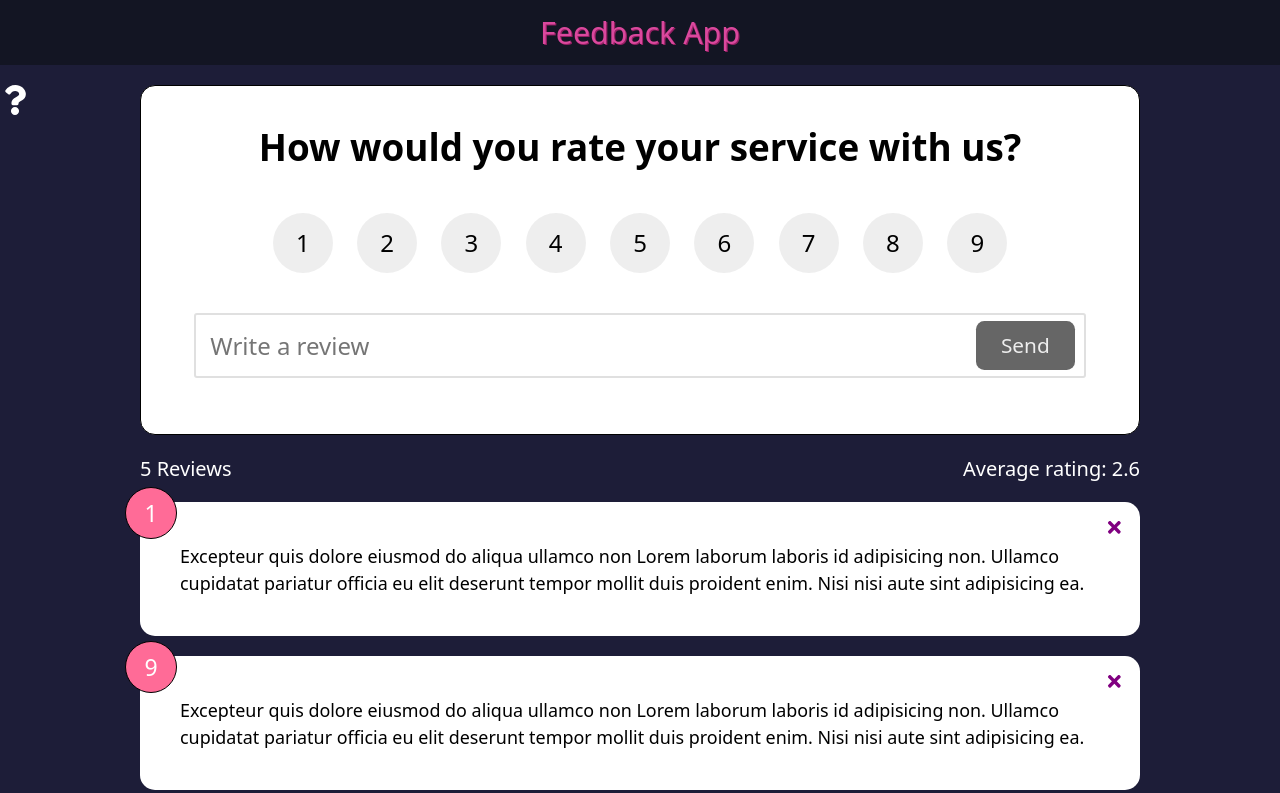
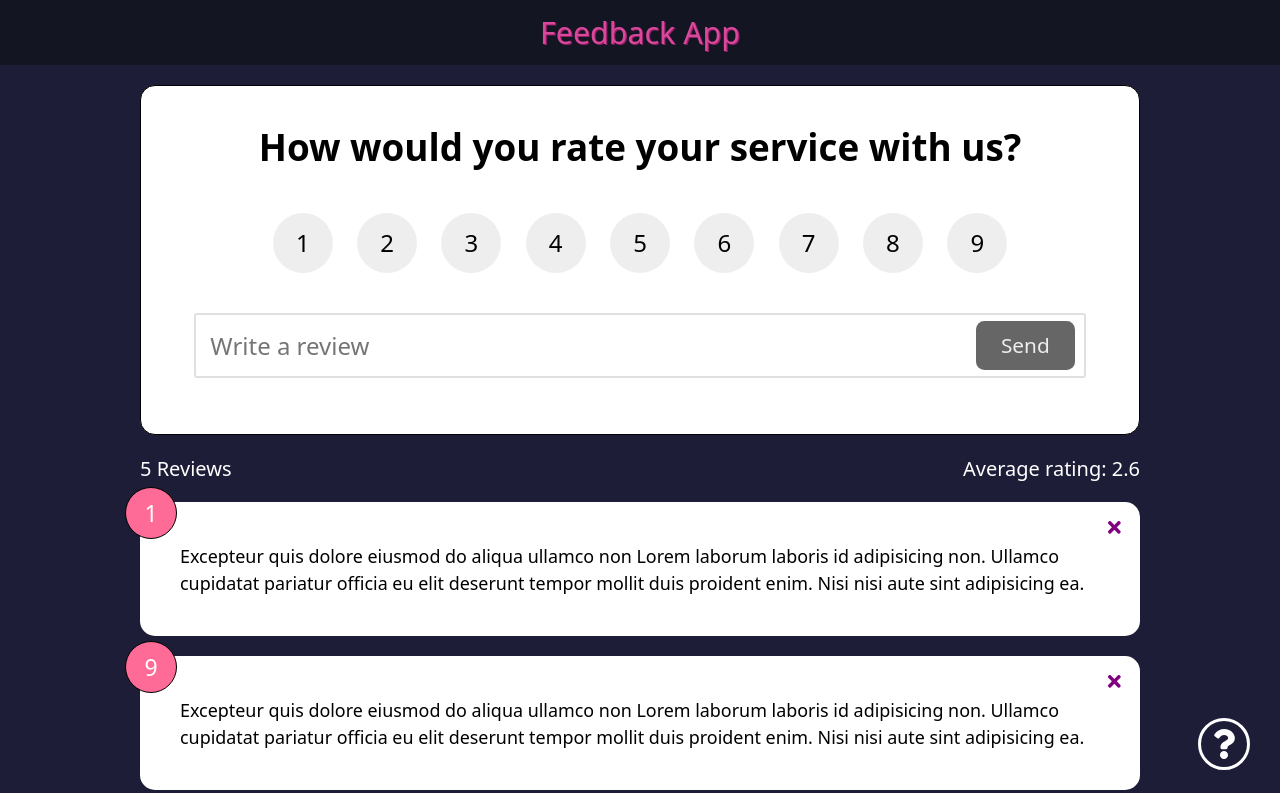
Before and after one commit to stinger222/react-feedback-app, a React (Create React App) app: page / in a window 1280 px wide. Shown: the top 793 px of the page. Built offline with nearby package versions, Linux system fonts and the light colour scheme.

Commit message:
Added styles for "about" button

```diff
--- a/src/index.scss
+++ b/src/index.scss
@@ -265,4 +265,24 @@ header {
 			}
 		}
 	}
+
+	.about-icon {
+		position: absolute;
+		bottom: 30px;
+		right: 30px;
+
+		height: 30px;
+		width: 30px;
+		padding: 8px;
+
+		text-align: center;
+		border: 3px solid white;
+		border-radius: 20000px;
+
+		cursor: pointer;
+
+		svg {
+			vertical-align: middle;
+		}
+	}
 }
```
